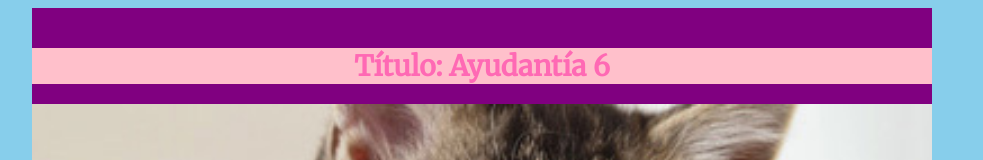
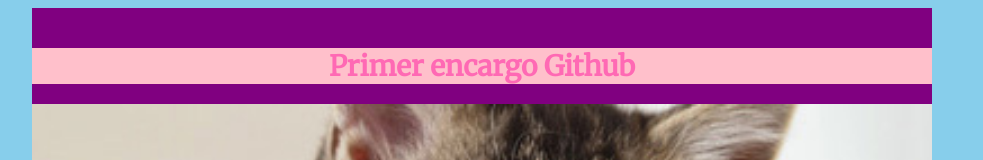
Before and after one commit to rociomolinap/m02-g17, a plain HTML site: page index.html in a window 1280 px wide. Shown: the top 160 px of the page, without its empty margins (158-1141 px from the left). Drawn offline with nearby package versions, Linux system fonts and the light colour scheme.

Commit message:
cambie el titulo del index

```diff
--- a/index.html
+++ b/index.html
@@ -17,7 +17,7 @@
 
 
 	<div id="introduccion">
-		<h1>Título: Ayudantía 6</h1>
+		<h1>Primer encargo Github</h1>
 		<img src="img/imagen01.jpg">
 		<p>Párrafo para describir a mi gato</p>
 	</div>
```
